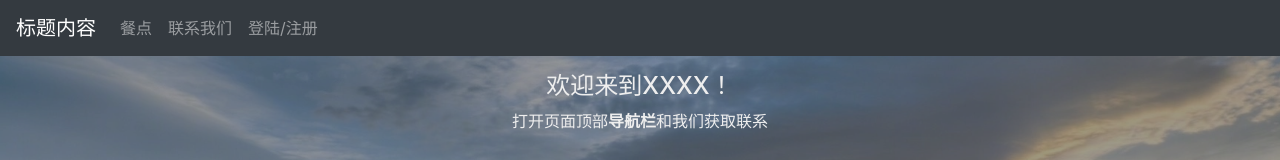
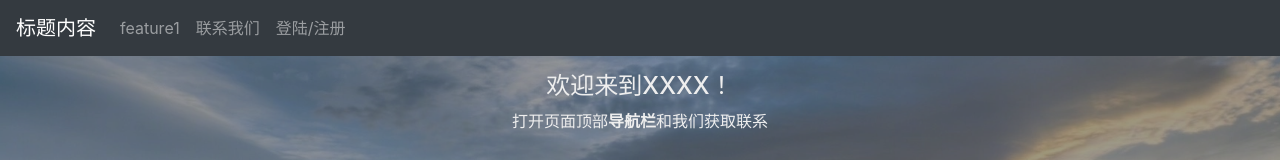
Before and after one commit to misaka-fans/restaurant-desc, a plain HTML site: page index.html in a window 1280 px wide. Shown: the top 160 px of the page. Drawn offline with Linux system fonts and the light colour scheme; a web font is replaced by a local one.

Commit message:
Update index.html

```diff
--- a/index.html
+++ b/index.html
@@ -18,7 +18,7 @@
         <div class="collapse navbar-collapse" id="collapsibleNavbar">
           <ul class="navbar-nav">
             <li class="nav-item">
-              <a class="nav-link" href="/imgboard">餐点</a>
+              <a class="nav-link" href="/feature1">feature1</a>
             </li>
             <li class="nav-item">
               <a class="nav-link" href="/pages/contact">联系我们</a>
```
